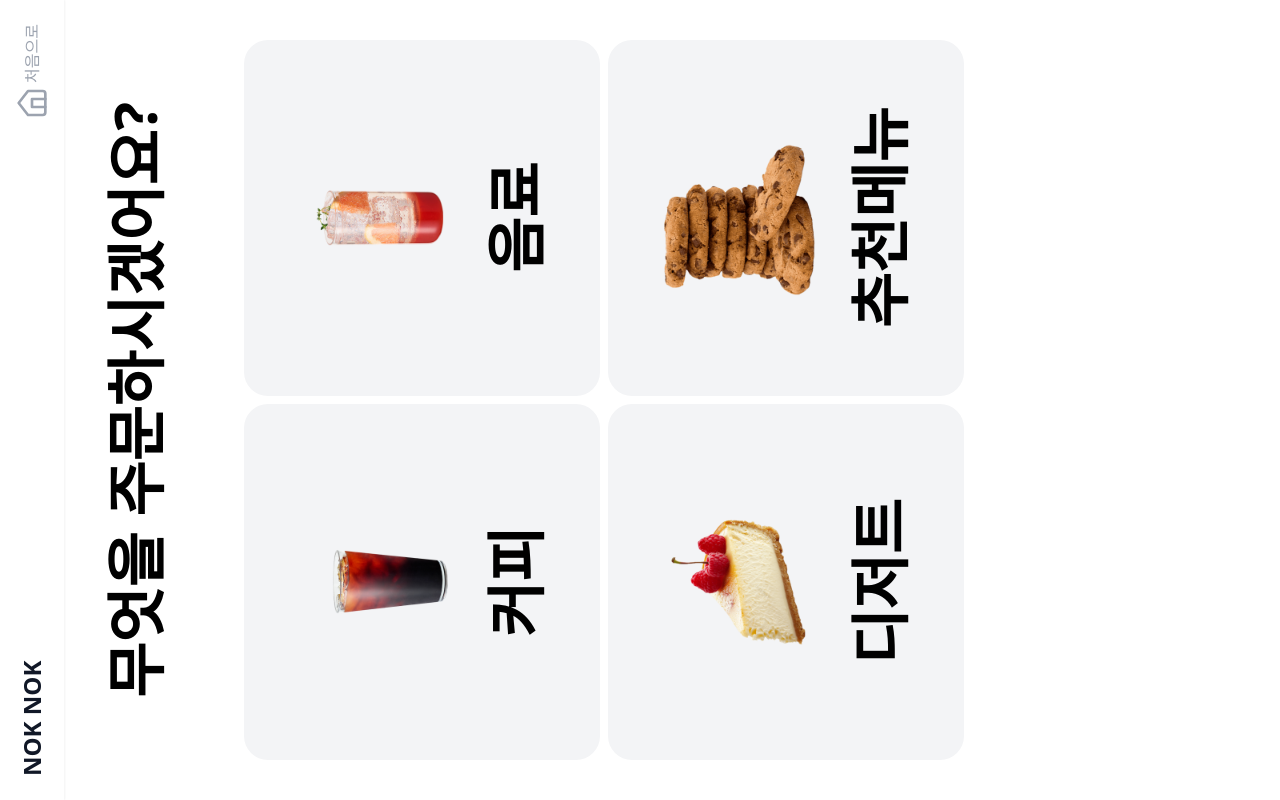
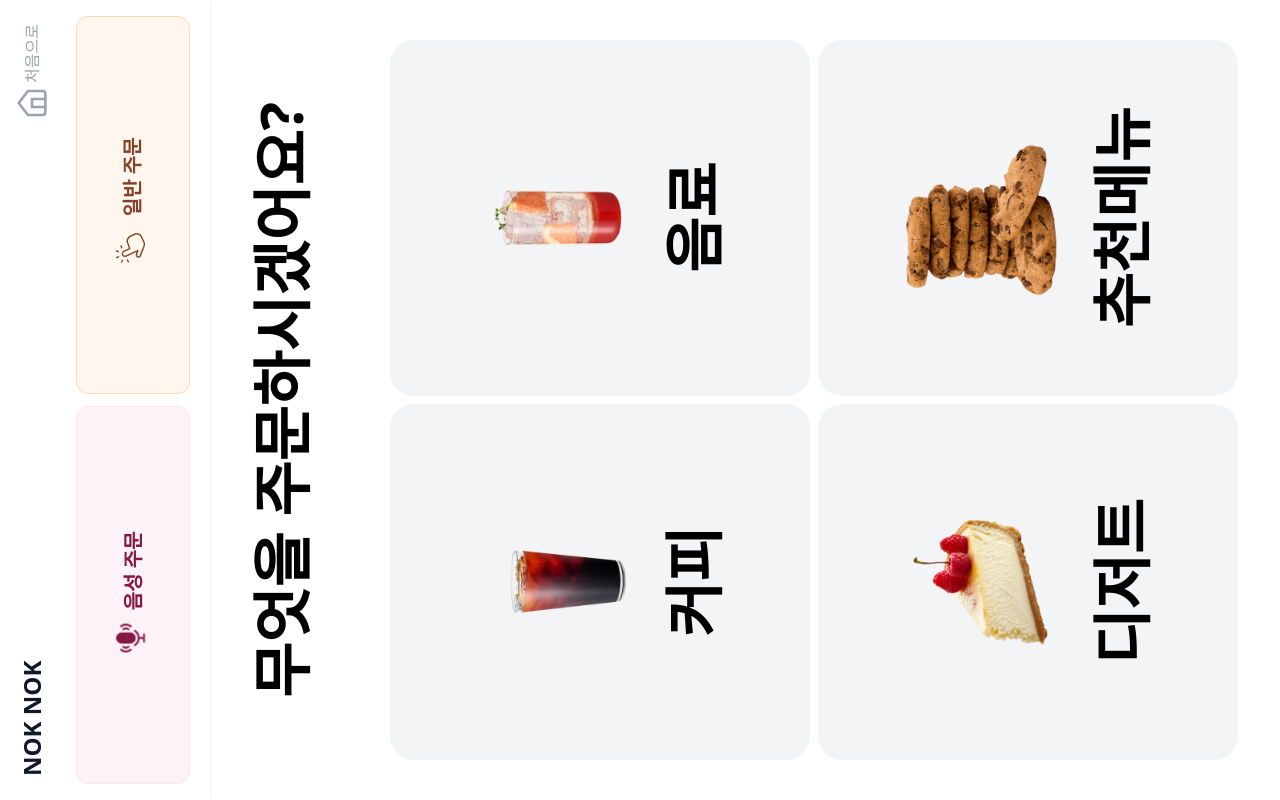
Before and after one commit to lgcns4team/frontend, a React (Vite) app: page /easy in a window 1280 px wide. Built offline with nearby package versions, Linux system fonts and the light colour scheme; no server answers.

Commit message:
이지페이지 버튼 추가 완료

```diff
--- a/src/pages/EasyOrder.tsx
+++ b/src/pages/EasyOrder.tsx
@@ -2,6 +2,8 @@
 import { useState, useMemo } from 'react';
 import { useNavigate } from 'react-router-dom';
 import { ArrowLeft, Home } from 'lucide-react';
+import microphoneIcon from '../assets/icons/microphone.svg';
+import fingerIcon from '../assets/icons/finger.svg';
 
 import { useMenu } from '../hooks/UseMenu';
 import { useCartStore } from '../store/UseCartStore';
@@ -47,11 +49,11 @@ export default function EasyOrder() {
     const c = EASY_CATEGORIES.find((c) => c.key === selectedCategory);
     console.log('API items sample:', items.slice(0, 3));
     console.log('CART sample:', cart.slice(0, 3));
-    return c ? `${c.emoji} ${c.name}` : '';
+    return c ? ` ${c.name}` : '';
   }, [selectedCategory]);
 
   // 🆕 얼굴 인식 스토어
-  const { setAnalysis, clearAnalysis } = useAnalysisStore((s) => ({
+  const { setAnalysis, clearAnalysis, isSenior } = useAnalysisStore((s) => ({
     setAnalysis: s.setAnalysis,
     clearAnalysis: s.clearAnalysis,
     isSenior: s.isSenior,
@@ -172,6 +174,49 @@ export default function EasyOrder() {
             <span>처음으로</span>
           </button>
         </header>
+        {/* 상단 버튼 (음성주문 / 일반주문) */}
+        <div className="bg-white pb-2 shadow-sm z-10 shrink-0">
+          <div className="flex gap-3 px-4 py-3">
+            {/* 음성 주문 */}
+            <button
+              onClick={() => navigate('/voice')}
+              className="flex-1 bg-pink-50 p-8 rounded-xl border border-pink-100 flex items-center gap-2 justify-center relative hover:bg-pink-100 hover:border-pink-200 transition-colors group"
+            >
+              <style>{`
+        .mic-icon { animation: micPulse 1.5s ease-in-out infinite; }
+        @keyframes micPulse { 0%, 100% { transform: scale(1); } 50% { transform: scale(1.1); } }
+      `}</style>
+              <img src={microphoneIcon} alt="microphone" className="mic-icon w-10 h-10" />
+              <span className="font-bold text-pink-900 text-xl">음성 주문</span>
+            </button>
+
+            {/* 일반 주문 (현재 페이지라 강조만 하고 싶으면 disabled 추천) */}
+            <button
+              onClick={() => navigate('/order')}
+              className={`flex-1 bg-orange-50 p-8 rounded-xl border border-orange-200 flex items-center gap-2 justify-center transition-colors group opacity-90 cursor-default ${
+                isSenior ? 'easy-button' : ''
+              }`}
+            >
+              {isSenior && (
+                <style>{`
+          .easy-button { animation: easyButtonGlow 0.8s ease-in-out infinite; }
+          @keyframes easyButtonGlow {
+            0%, 100% { border-color: rgb(254, 208, 121); background-color: rgb(254, 245, 230); box-shadow: 0 0 0 0px rgba(217, 119, 6, 0); }
+            50% { border-color: rgb(217, 119, 6); background-color: rgb(255, 251, 235); box-shadow: 0 0 12px 2px rgba(217, 119, 6, 0.3); }
+          }
+          .finger-icon { animation: fingerWiggle 0.8s ease-in-out infinite; transform-origin: bottom center; }
+          @keyframes fingerWiggle { 0%, 100% { transform: rotate(0deg); } 25% { transform: rotate(-8deg); } 75% { transform: rotate(8deg); } }
+        `}</style>
+              )}
+              <img
+                src={fingerIcon}
+                alt="finger"
+                className={`${isSenior ? 'finger-icon ' : ''}w-12 h-12`}
+              />
+              <span className="font-bold text-orange-900 text-xl">일반 주문</span>
+            </button>
+          </div>
+        </div>
         <main className="flex-1 flex flex-col p-10 overflow-hidden">
           {!selectedCategory ? (
             <>
@@ -185,7 +230,7 @@ export default function EasyOrder() {
                     <button
                       key={cat.key}
                       onClick={() => setSelectedCategory(cat.key)}
-                      className="bg-gray-100 rounded-3xl p-10 flex flex-col items-center justify-center aspect-square hover:bg-orange-100 hover:border-orange-400 border-6 border-transparent transition-all duration-200"
+                      className="bg-gray-100 rounded-3xl p-10 flex flex-col items-center justify-center h-[420px] hover:bg-orange-100 hover:border-orange-400 border-6 border-transparent transition-all duration-200"
                     >
                       <img
                         src={cat.image}
```
